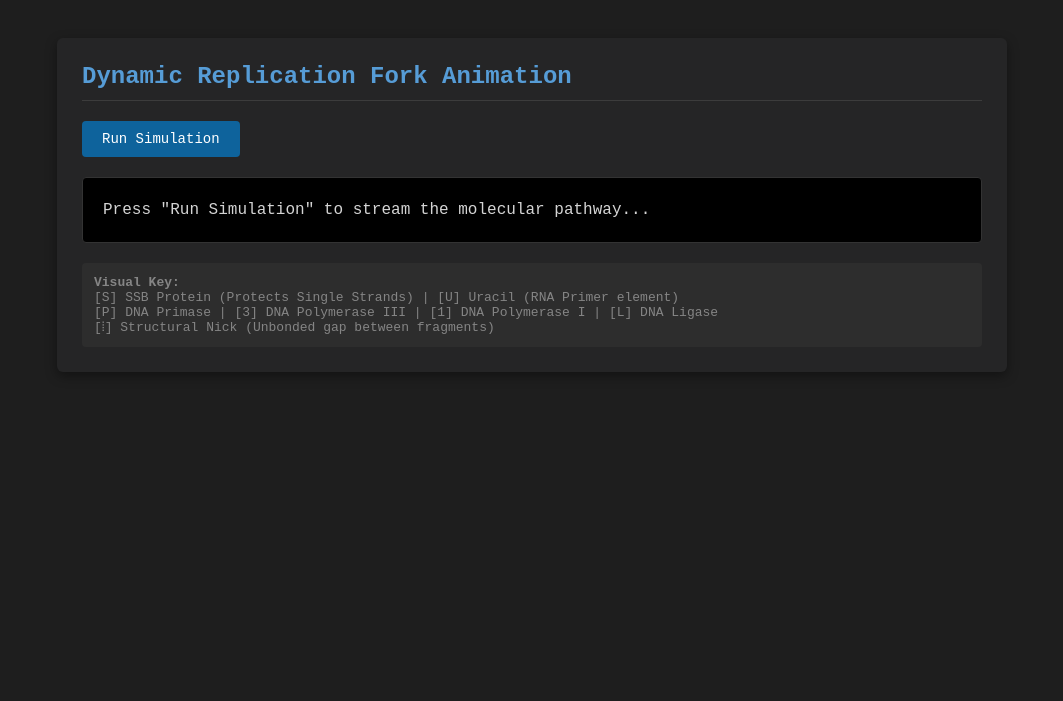
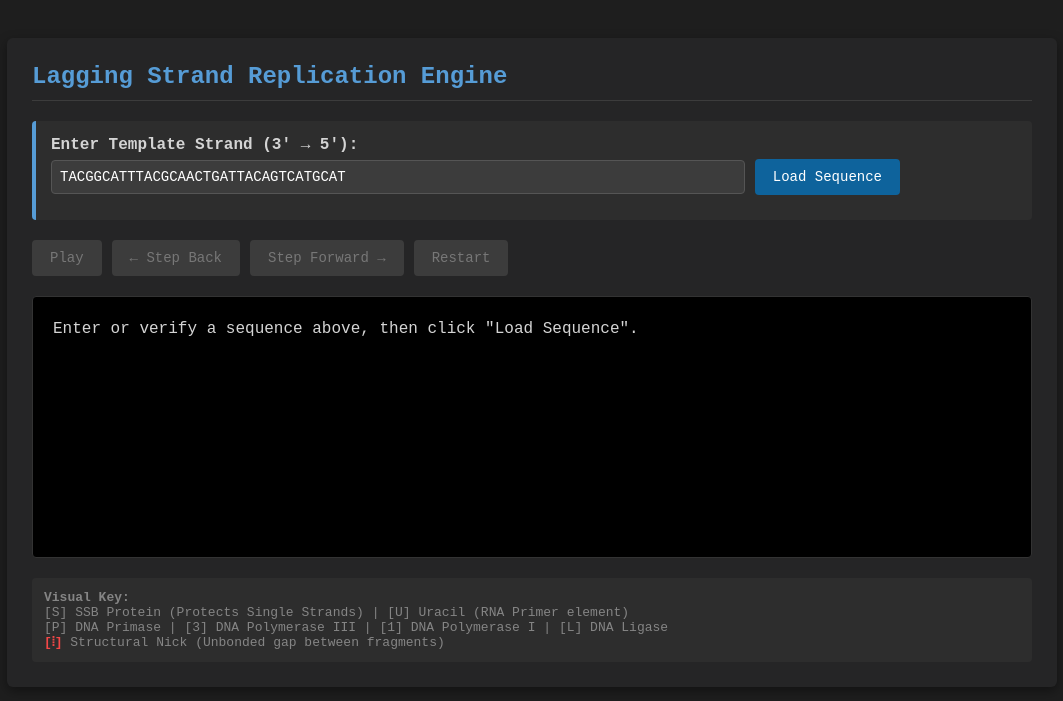
Before and after one commit to hossiona/DNA_replication_fork, a Flask app: page / in a window 1280 px wide. Shown: the top 701 px of the page, without its empty margins (108-1171 px from the left). Run offline with Flask 3, Linux system fonts and the light colour scheme.

Commit message:
Update title and improve input panel design

```diff
--- a/templates/index.html
+++ b/templates/index.html
@@ -2,7 +2,7 @@
 <html lang="en">
 <head>
     <meta charset="UTF-8">
-    <title>DNA Lagging Strand Replication Simulation</title>
+    <title>Interactive DNA Replication Dashboard</title>
     <style>
         body {
             font-family: 'Courier New', Courier, monospace;
@@ -11,7 +11,7 @@
             padding: 30px;
         }
         .container {
-            max-width: 900px;
+            max-width: 1000px;
             margin: auto;
             background-color: #252526;
             padding: 25px;
@@ -24,21 +24,54 @@
             border-bottom: 1px solid #3c3c3c;
             padding-bottom: 10px;
         }
+        .input-panel {
+            background-color: #2d2d2d;
+            padding: 15px;
+            border-radius: 4px;
+            margin-bottom: 20px;
+            border-left: 4px solid #569cd6;
+        }
+        .input-panel label {
+            font-weight: bold;
+            display: block;
+            margin-bottom: 5px;
+        }
+        input[type="text"] {
+            width: 70%;
+            padding: 8px;
+            background-color: #3c3c3c;
+            color: #fff;
+            border: 1px solid #555;
+            border-radius: 4px;
+            font-family: inherit;
+            font-size: 14px;
+            text-transform: uppercase;
+        }
         .controls {
             margin: 20px 0;
+            display: flex;
+            align-items: center;
+            gap: 10px;
         }
         button {
             font-family: inherit;
             background-color: #0e639c;
             color: white;
             border: none;
-            padding: 10px 20px;
+            padding: 10px 18px;
             cursor: pointer;
             border-radius: 4px;
             font-size: 14px;
         }
         button:hover { background-color: #1177bb; }
         button:disabled { background-color: #3c3c3c; color: #777; cursor: not-allowed; }
+        .btn-secondary { background-color: #4d4d4d; }
+        .btn-secondary:hover { background-color: #616161; }
+        .error-msg {
+            color: #f44747;
+            margin-top: 10px;
+            font-weight: bold;
+        }
         .terminal-display {
             background-color: #000;
             padding: 20px;
@@ -48,6 +81,7 @@
             font-size: 16px;
             overflow-x: auto;
             border: 1px solid #333;
+            min-height: 220px;
         }
         .legend {
             margin-top: 20px;
@@ -62,108 +96,164 @@
 <body>
 
 <div class="container">
-    <h2>Dynamic Replication Fork Animation</h2>
+    <h2>Lagging Strand Replication Engine</h2>
+
+    <div class="input-panel">
+        <label for="dna-sequence">Enter Template Strand (3' &rarr; 5'):</label>
+        <input type="text" id="dna-sequence" value="TACGGCATTTACGCAACTGATTACAGTCATGCAT" placeholder="e.g., ATCGATCGATCG">
+        <button onclick="loadNewSimulation()">Load Sequence</button>
+        <div id="error-box" class="error-msg"></div>
+    </div>
 
     <div class="controls">
-        <button id="start-btn" onclick="startSimulation()">Run Simulation</button>
-        <span id="frame-counter" style="margin-left: 15px; color: #858585;"></span>
+        <button id="play-btn" onclick="togglePlay()" disabled>Play</button>
+        <button id="step-back-btn" class="btn-secondary" onclick="stepFrame(-1)" disabled>&larr; Step Back</button>
+        <button id="step-fwd-btn" class="btn-secondary" onclick="stepFrame(1)" disabled>Step Forward &rarr;</button>
+        <button id="reset-btn" class="btn-secondary" onclick="resetPlayback()" disabled>Restart</button>
+        <span id="frame-counter" style="color: #858585; margin-left: 10px;"></span>
     </div>
 
-    <div id="display-box" class="terminal-display">Press "Run Simulation" to stream the molecular pathway...</div>
+    <div id="display-box" class="terminal-display">Enter or verify a sequence above, then click "Load Sequence".</div>
 
     <div class="legend">
         <strong>Visual Key:</strong><br>
         [S] SSB Protein (Protects Single Strands) | [U] Uracil (RNA Primer element)<br>
         [P] DNA Primase | [3] DNA Polymerase III | [1] DNA Polymerase I | [L] DNA Ligase<br>
-        [⦙] Structural Nick (Unbonded gap between fragments)
+        <span style="color: #f44747; font-weight: bold;">[⦙]</span> Structural Nick (Unbonded gap between fragments)
     </div>
 </div>
 
 <script>
 let frames = [];
+let nickIndex = 0;
 let currentFrameIndex = 0;
+let isPlaying = false;
 let animationTimer = null;
 
-async function startSimulation() {
-    document.getElementById("start-btn").disabled = true;
-    document.getElementById("display-box").innerText = "Fetching molecular data matrix...";
+async function loadNewSimulation() {
+    const sequenceInput = document.getElementById("dna-sequence").value;
+    document.getElementById("error-box").innerText = "";
+
+    // Stop any running animations
+    if(isPlaying) togglePlay();
 
     try {
-        const response = await fetch('/run_simulation');
-        frames = await response.json();
+        const response = await fetch('/run_simulation', {
+            method: 'POST',
+            headers: { 'Content-Type': 'application/json' },
+            body: JSON.stringify({ template: sequenceInput })
+        });
+
+        const data = await response.json();
+
+        if (!response.ok) {
+            document.getElementById("error-box").innerText = data.error;
+            return;
+        }
+
+        frames = data.frames;
+        nickIndex = data.nick_index;
         currentFrameIndex = 0;
 
-        if(animationTimer) clearInterval(animationTimer);
-        // Controls velocity of playback (400ms interval matching original time.sleep)
-        animationTimer = setInterval(renderNextFrame, 400);
+        // Enable interaction controls
+        document.getElementById("play-btn").disabled = false;
+        document.getElementById("step-back-btn").disabled = false;
+        document.getElementById("step-fwd-btn").disabled = false;
+        document.getElementById("reset-btn").disabled = false;
+
+        renderFrame(currentFrameIndex);
     } catch (error) {
-        document.getElementById("display-box").innerText = "Error loading replication server matrix.";
-        document.getElementById("start-btn").disabled = false;
+        document.getElementById("error-box").innerText = "Server connection lost.";
     }
 }
 
-function renderNextFrame() {
-    if (currentFrameIndex >= frames.length) {
+function togglePlay() {
+    const playBtn = document.getElementById("play-btn");
+    if (isPlaying) {
         clearInterval(animationTimer);
-        document.getElementById("start-btn").disabled = false;
-        return;
+        playBtn.innerText = "Play";
+        isPlaying = false;
+    } else {
+        if (currentFrameIndex >= frames.length - 1) currentFrameIndex = 0;
+        playBtn.innerText = "Pause";
+        isPlaying = true;
+        animationTimer = setInterval(() => {
+            if (currentFrameIndex < frames.length - 1) {
+                currentFrameIndex++;
+                renderFrame(currentFrameIndex);
+            } else {
+                togglePlay(); // Auto-pause when reaching the end frame
+            }
+        }, 500);
     }
+}
 
-    const frame = frames[currentFrameIndex];
+function stepFrame(direction) {
+    if (isPlaying) togglePlay(); // Pause automation if active
+    let targetIndex = currentFrameIndex + direction;
+    if (targetIndex >= 0 && targetIndex < frames.length) {
+        currentFrameIndex = targetIndex;
+        renderFrame(currentFrameIndex);
+    }
+}
 
-    // Construct the synthesized lagging strand view
+function resetPlayback() {
+    if (isPlaying) togglePlay();
+    currentFrameIndex = 0;
+    renderFrame(currentFrameIndex);
+}
+
+function renderFrame(index) {
+    if (!frames || frames.length === 0) return;
+    const frame = frames[index];
+
+    // Build the template tracking scale
     let laggingBuild = "";
     for (let i = 0; i < frame.template.length; i++) {
         if (frame.rna[i] !== " ") {
-            laggingBuild += `<span style="color: #ce9178;">${frame.rna[i]}</span>`; // Orange for RNA
+            laggingBuild += `<span style="color: #ce9178;">${frame.rna[i]}</span>`;
         } else if (frame.dna[i] !== " ") {
-            laggingBuild += `<span style="color: #4ec9b0;">${frame.dna[i]}</span>`; // Green for DNA
+            laggingBuild += `<span style="color: #4ec9b0;">${frame.dna[i]}</span>`;
         } else {
             laggingBuild += " ";
         }
     }
 
-    // Insert structural nick notation (⦙) at position 20 if it hasn't been ligated yet
-    if (frame.dna[20] !== " " && frame.dna[19] !== " " && !frame.sealed_nick) {
-        // String handling to inject the icon markup safely into index position 20
-        let parts = [...frame.rna.map((r, idx) => r !== " " ? r : frame.dna[idx])];
-        parts[20] = `<span style="color: #f44747; font-weight: bold;">⦙</span>`;
-        // Re-colorized handling for the presentation string
-        laggingBuild = parts.map((char, i) => {
-            if (i === 20 && !frame.sealed_nick) return char;
-            if (frame.rna[i] !== " ") return `<span style="color: #ce9178;">${frame.rna[i]}</span>`;
-            if (frame.dna[i] !== " ") return `<span style="color: #4ec9b0;">${frame.dna[i]}</span>`;
-            return " ";
-        }).join("");
+    // Insert structural nick gap notation (⦙) at the boundary index if unligated
+    if (frame.dna.some(b => b !== " ") && !frame.sealed_nick) {
+        let textArr = laggingBuild.match(/(<span[^>]*>.*?<\/span>| )/g) || [];
+        if(textArr[nickIndex]) {
+            textArr[nickIndex] = `<span style="color: #f44747; font-weight: bold;">⦙</span>`;
+            laggingBuild = textArr.join("");
+        }
     }
 
-    // Process SSBs
     let ssbStr = frame.ssbs.map(s => s === "S" ? `<span style="color: #b5cea8;">S</span>` : " ").join("");
 
-    // Process Active Tracker Row
     let enzymeStr = Array(frame.template.length).fill(" ");
     if (frame.enzyme.pos !== null) {
-        enzymeStr[frame.enzyme.pos] = `<span style="color: #cd907d; background-color: #3e3e3e; font-weight:bold; padding: 0 1px;">${frame.enzyme.marker}</span>`;
+        enzymeStr[frame.enzyme.pos] = `<span style="color: #ffffff; background-color: #0e639c; font-weight:bold; padding: 0 2px;">${frame.enzyme.marker}</span>`;
     }
     let trackingRow = enzymeStr.join("");
 
-    // Form complete layout
+    // Calculate dynamic separation spacing matching length boundaries
+    const spacer = "=".repeat(Math.max(65, frame.template.length + 22));
+    const subSpacer = "-".repeat(Math.max(65, frame.template.length + 22));
+
     let outputhtml = "";
-    outputhtml += "======================================================================\n";
+    outputhtml += `${spacer}\n`;
     outputhtml += "      DYNAMIC REPLICATION FORK ANIMATION (LAGGING STRAND WEB VIEW)\n";
-    outputhtml += "======================================================================\n";
+    outputhtml += `${spacer}\n`;
     outputhtml += `Template (3'->5'):  <span style="color: #569cd6;">${frame.template}</span>\n`;
     outputhtml += `SSB Proteins:       ${ssbStr}\n`;
     outputhtml += `Lagging (5'->3'):   ${laggingBuild}\n`;
     outputhtml += `Enzyme Tracker:     ${trackingRow}  <-- <span style="color: #dcdcaa;">${frame.enzyme.name}</span>\n`;
-    outputhtml += "----------------------------------------------------------------------\n";
+    outputhtml += `${subSpacer}\n`;
     outputhtml += `Status: <span style="color: #9cdcfe;">${frame.status}</span>\n`;
-    outputhtml += "======================================================================";
+    outputhtml += `${spacer}`;
 
     document.getElementById("display-box").innerHTML = outputhtml;
-    document.getElementById("frame-counter").innerText = `Frame: ${currentFrameIndex + 1} / ${frames.length}`;
-
-    currentFrameIndex++;
+    document.getElementById("frame-counter").innerText = `Frame: ${index + 1} / ${frames.length}`;
 }
 </script>
 
```
